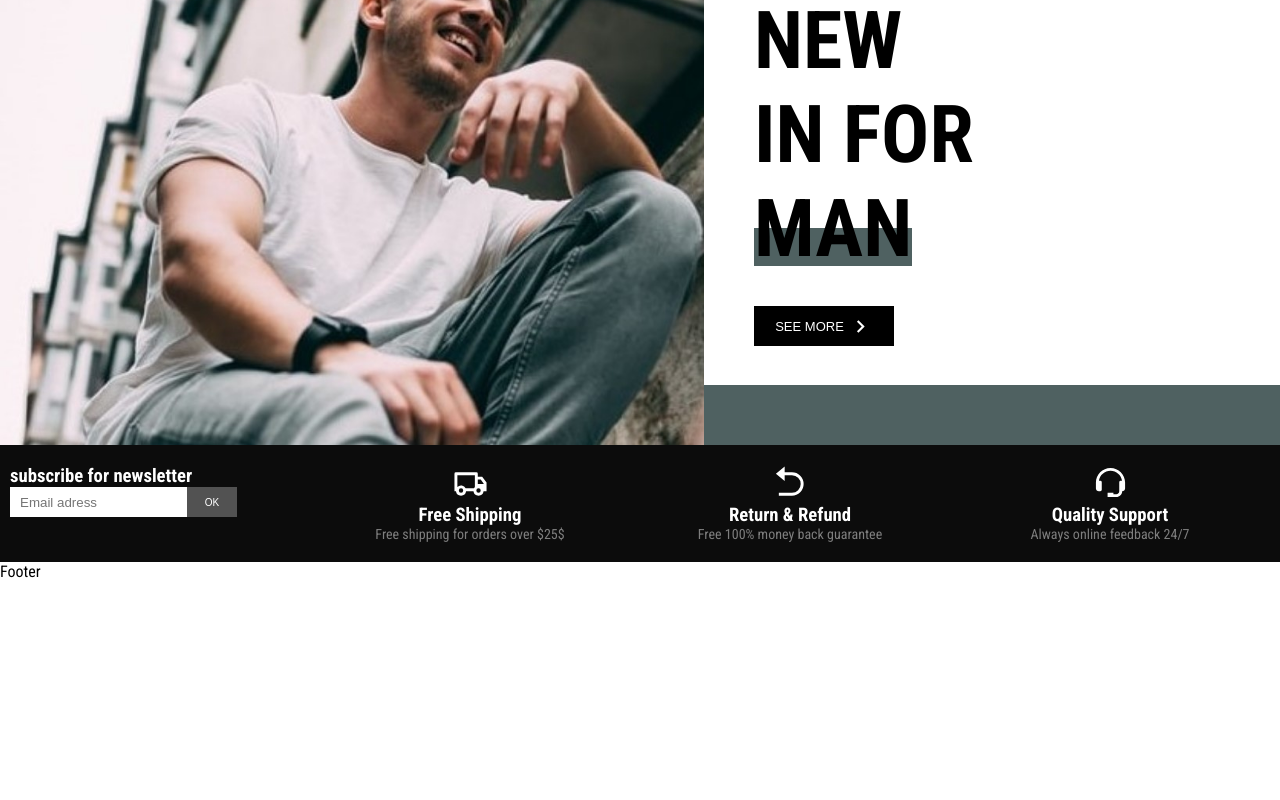
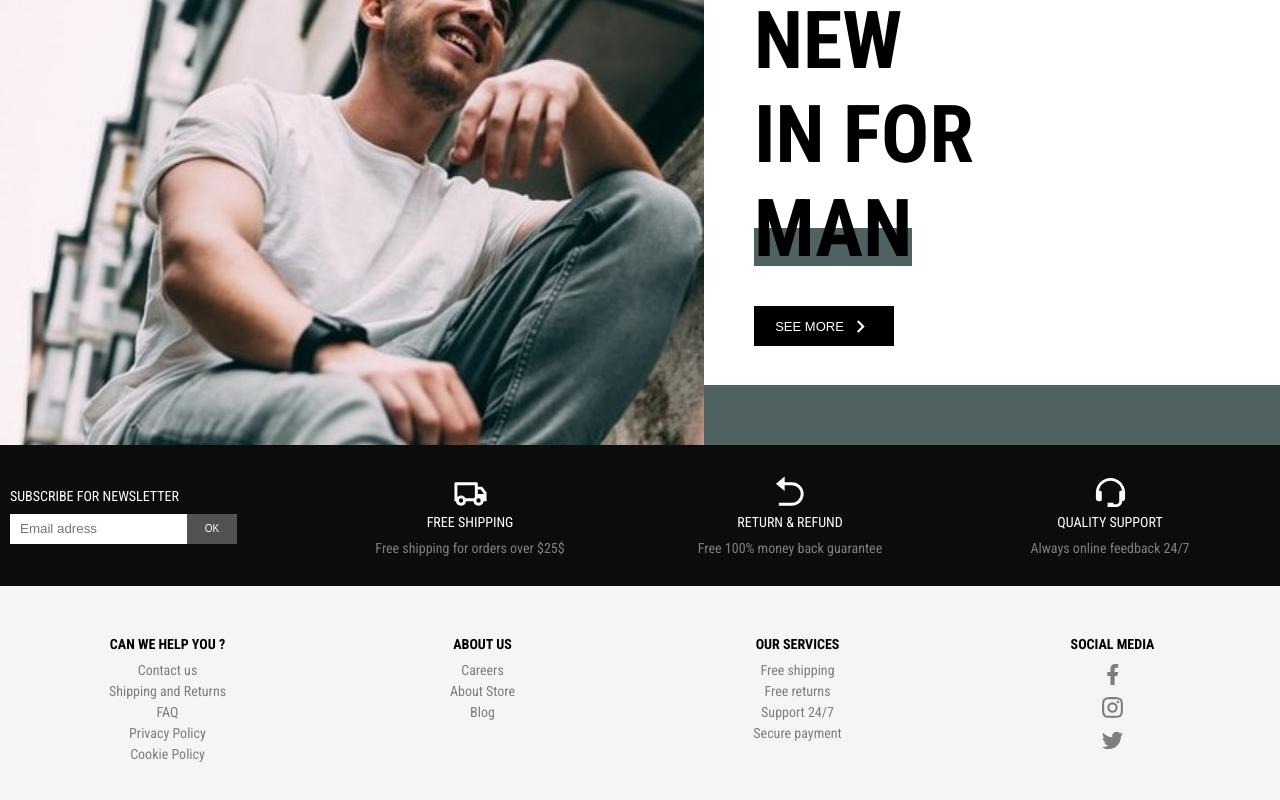
Before and after one commit to 1991Pawel/e-comerce-next, a Next.js app in the folder client/: page / in a window 1280 px wide. Shown: the part 755-1555 px from the top of the page. Before the commit the page ends 1336 px from the top, so only its background shows below. Built offline with nearby package versions, Linux system fonts and the light colour scheme.

Commit message:
add footer

```diff
--- /dev/null
+++ b/client/components/Footer/Footer.js
@@ -0,0 +1,54 @@
+import styles from '../Footer/footer.module.css';
+import { RiFacebookFill, RiInstagramLine, RiTwitterFill } from 'react-icons/ri';
+
+export default function Footer() {
+  return (
+    <footer className={styles.footer}>
+      <div className={styles.footer__wrapper}>
+        <div className={styles.info}>
+          <div className={styles.info__box}>
+            <h3 className={styles.info__title}>Can we help you ?</h3>
+            <ul className={styles.info__list}>
+              <li className={styles.info__item}>Contact us</li>
+              <li className={styles.info__item}>Shipping and Returns</li>
+              <li className={styles.info__item}>FAQ</li>
+              <li className={styles.info__item}>Privacy Policy</li>
+              <li className={styles.info__item}>Cookie Policy </li>
+            </ul>
+          </div>
+          <div className={styles.info__box}>
+            <h3 className={styles.info__title}>About us</h3>
+            <ul className={styles.info__list}>
+              <li className={styles.info__item}>Careers</li>
+              <li className={styles.info__item}>About Store</li>
+              <li className={styles.info__item}>Blog</li>
+            </ul>
+          </div>
+          <div className={styles.info__box}>
+            <h3 className={styles.info__title}>Our services</h3>
+            <ul className={styles.info__list}>
+              <li className={styles.info__item}>Free shipping</li>
+              <li className={styles.info__item}>Free returns</li>
+              <li className={styles.info__item}>Support 24/7</li>
+              <li className={styles.info__item}>Secure payment</li>
+            </ul>
+          </div>
+          <div className={styles.info__box}>
+            <h3 className={styles.info__title}>Social Media</h3>
+            <ul className={styles.info__list}>
+              <li className={styles.info__item}>
+                <RiFacebookFill size={25} />
+              </li>
+              <li className={styles.info__item}>
+                <RiInstagramLine size={25} />
+              </li>
+              <li className={styles.info__item}>
+                <RiTwitterFill size={25} />
+              </li>
+            </ul>
+          </div>
+        </div>
+      </div>
+    </footer>
+  );
+}
--- /dev/null
+++ b/client/components/Footer/footer.module.css
@@ -0,0 +1,36 @@
+.footer {
+  background: #f5f5f7;
+  min-height: 10rem;
+  padding: 5rem 0;
+}
+
+.footer__wrapper {
+  max-width: 1400px;
+  padding: 0 1rem;
+  margin: 0 auto;
+}
+.info {
+  display: grid;
+  grid-template-columns: repeat(4, 1fr);
+}
+
+.info__box {
+  text-align: center;
+}
+
+.info__title {
+  font-size: 1.4rem;
+  margin-bottom: 1rem;
+  font-weight: 700;
+  text-transform: uppercase;
+}
+.info__list {
+  list-style: none;
+}
+
+.info__item {
+  color: rgb(126, 126, 126);
+  font-size: 1.4rem;
+  font-weight: 400;
+  margin-top: 0.5rem;
+}
--- a/client/components/Layout/Layout.js
+++ b/client/components/Layout/Layout.js
@@ -1,12 +1,14 @@
 import Link from 'next/link';
+
 import Header from '../Header/Header';
+import Footer from '../Footer/Footer';
 
 export default function Layout({ children }) {
   return (
     <div>
       <Header />
       <main>{children}</main>
-      <footer>Footer</footer>
+      <Footer />
     </div>
   );
 }
--- a/client/pages/index.js
+++ b/client/pages/index.js
@@ -49,7 +49,7 @@ export default function Home() {
       <section className={styles.feature}>
         <div className={styles.feature__wrapper}>
           <div className={styles.feature__form}>
-            <h3>subscribe for newsletter</h3>
+            <h3 className={styles.feature__title}>subscribe for newsletter</h3>
             <form className={styles.form}>
               <input className={styles.form__input} placeholder="Email adress" type="text" />
               <button className={styles.form__btn} type="button">
@@ -59,17 +59,17 @@ export default function Home() {
           </div>
           <div className={styles.feature__box}>
             <RiTruckLine size={35} />
-            <h3>Free Shipping</h3>
+            <h3 className={styles.feature__title}>Free Shipping</h3>
             <p>Free shipping for orders over $25$</p>
           </div>
           <div className={styles.feature__box}>
             <RiArrowGoBackFill size={35} />
-            <h3>Return & Refund</h3>
+            <h3 className={styles.feature__title}>Return & Refund</h3>
             <p>Free 100% money back guarantee</p>
           </div>
           <div className={styles.feature__box}>
             <BiSupport size={35} />
-            <h3>Quality Support</h3>
+            <h3 className={styles.feature__title}>Quality Support</h3>
             <p>Always online feedback 24/7</p>
           </div>
         </div>
--- a/client/styles/pages/index.module.css
+++ b/client/styles/pages/index.module.css
@@ -99,15 +99,23 @@
 
 .feature {
   background: rgb(12, 12, 12);
-  max-width: 1400px;
-  margin: 0 auto;
-  padding: 0 1rem;
 }
 
 .feature__wrapper {
   display: grid;
   grid-template-columns: 300px repeat(3, 1fr);
-  padding: 2rem 0;
+  padding: 3rem 1rem;
+  align-items: center;
+
+  max-width: 1400px;
+  margin: 0 auto;
+}
+
+.feature__title {
+  font-size: 1.4rem;
+  margin-bottom: 1rem;
+  font-weight: 400;
+  text-transform: uppercase;
 }
 
 .feature__box {
@@ -137,6 +145,7 @@
   color: #fff;
   text-transform: uppercase;
   font-size: 1rem;
+  cursor: pointer;
 }
 
 .form__input {
```
